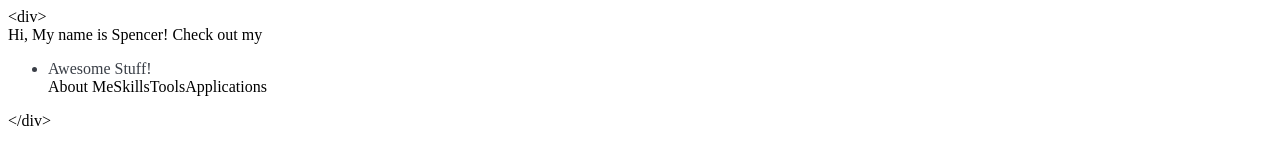
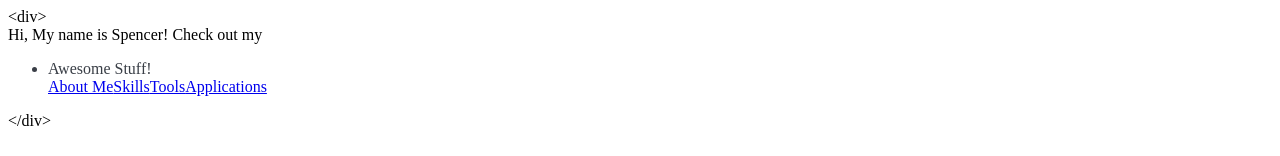
Before and after one commit to spenceruns/personal-website, a React app: page / in a window 1280 px wide. Shown: the top 156 px of the page. Built offline with nearby package versions, Linux system fonts and the light colour scheme; the HTML template or start-up script is replaced by a standard one.

Commit message:
Changed scroll behavior to be more smooth and not rely on npm packages

```diff
--- a/src/components/welcome-page.jsx
+++ b/src/components/welcome-page.jsx
@@ -61,42 +61,26 @@ function NoOption(props) {
   return (
     <>
       <li className={`welcome-page-option ${showing} selected`} onClick={props.toggleList} style={{ color: '#393e46'}}>Awesome Stuff!</li>
-      <Link to="about-me"
-      spy={true}
-      smooth={true}
-      duration={1000}
-      id="About Me"
-      className={`welcome-page-option about-me ${showing}`}
-      onClick={props.toggleList}>
-        About Me
-        </Link>
-      <Link to="skills"
-        spy={true}
-        smooth={true}
-        duration={1000}
+      <a href="#about-me"
+        id="About Me"
+        className={`welcome-page-option about-me ${showing}`}
+        onClick={props.toggleList}>
+        About Me</a>
+      <a href="#skills"
         id="Skills"
         className={`welcome-page-option skills ${showing}`}
         onClick={props.toggleList}>
-          Skills
-          </Link>
-      <Link to="tools"
-        spy={true}
-        smooth={true}
-        duration={1000}
+        Skills</a>
+      <a href="#tools"
         id="Tools"
         className={`welcome-page-option tools ${showing}`}
         onClick={props.toggleList}>
-        Tools
-          </Link>
-      <Link to="applications"
-        spy={true}
-        smooth={true}
-        duration={1000}
+        Tools</a>
+      <a href="#applications"
         id="Applications"
         className={`welcome-page-option applications ${showing}`}
         onClick={props.toggleList}>
-        Applications
-          </Link>
+        Applications</a>
     </>
   )
 }
@@ -111,33 +95,21 @@ function AboutMeOption(props) {
         onClick={props.toggleList}>
         About Me
         </li>
-      <Link to="skills"
-        spy={true}
-        smooth={true}
-        duration={1000}
+      <a href="#skills"
         id="Skills"
         className={`welcome-page-option skills ${showing}`}
         onClick={props.toggleList}>
-        Skills
-          </Link>
-      <Link to="tools"
-        spy={true}
-        smooth={true}
-        duration={1000}
+        Skills</a>
+      <a href="#tools"
         id="Tools"
         className={`welcome-page-option tools ${showing}`}
         onClick={props.toggleList}>
-        Tools
-          </Link>
-      <Link to="applications"
-        spy={true}
-        smooth={true}
-        duration={1000}
+        Tools</a>
+      <a href="#applications"
         id="Applications"
         className={`welcome-page-option applications ${showing}`}
         onClick={props.toggleList}>
-        Applications
-          </Link>
+        Applications</a>
     </>
   )
 }
@@ -152,33 +124,21 @@ function SkillsOption(props) {
         onClick={props.toggleList}>
         Skills
         </li>
-      <Link to="about-me"
-        spy={true}
-        smooth={true}
-        duration={1000}
+      <a href="#about-me"
         id="About Me"
         className={`welcome-page-option about-me ${showing}`}
         onClick={props.toggleList}>
-        About Me
-        </Link>
-      <Link to="tools"
-        spy={true}
-        smooth={true}
-        duration={1000}
+        About Me</a>
+      <a href="#tools"
         id="Tools"
         className={`welcome-page-option tools ${showing}`}
         onClick={props.toggleList}>
-        Tools
-          </Link>
-      <Link to="applications"
-        spy={true}
-        smooth={true}
-        duration={1000}
+        Tools</a>
+      <a href="#applications"
         id="Applications"
         className={`welcome-page-option applications ${showing}`}
         onClick={props.toggleList}>
-        Applications
-          </Link>
+        Applications</a>
     </>
   )
 }
@@ -188,33 +148,21 @@ function ToolsOption(props) {
   return (
     <>
       <li id="Tools" className={`welcome-page-option tools ${showing} selected`} onClick={props.toggleList}>Tools</li>
-      <Link to="about-me"
-        spy={true}
-        smooth={true}
-        duration={1000}
+      <a href="#about-me"
         id="About Me"
         className={`welcome-page-option about-me ${showing}`}
         onClick={props.toggleList}>
-        About Me
-        </Link>
-      <Link to="skills"
-        spy={true}
-        smooth={true}
-        duration={1000}
+        About Me</a>
+      <a href="#skills"
         id="Skills"
         className={`welcome-page-option skills ${showing}`}
         onClick={props.toggleList}>
-        Skills
-          </Link>
-      <Link to="applications"
-        spy={true}
-        smooth={true}
-        duration={1000}
+        Skills</a>
+      <a href="#applications"
         id="Applications"
         className={`welcome-page-option applications ${showing}`}
         onClick={props.toggleList}>
-        Applications
-          </Link>
+        Applications</a>
     </>
   )
 }
@@ -224,33 +172,21 @@ function ApplicationsOption(props) {
   return (
     <>
       <li id="Applications" className={`welcome-page-option applications ${showing} selected`} onClick={props.toggleList}>Applications</li>
-      <Link to="about-me"
-        spy={true}
-        smooth={true}
-        duration={1000}
+      <a href="#about-me"
         id="About Me"
         className={`welcome-page-option about-me ${showing}`}
         onClick={props.toggleList}>
-        About Me
-        </Link>
-      <Link to="skills"
-        spy={true}
-        smooth={true}
-        duration={1000}
+        About Me</a>
+      <a href="#skills"
         id="Skills"
         className={`welcome-page-option skills ${showing}`}
         onClick={props.toggleList}>
-        Skills
-          </Link>
-      <Link to="tools"
-        spy={true}
-        smooth={true}
-        duration={1000}
+        Skills</a>
+      <a href="#tools"
         id="Tools"
         className={`welcome-page-option tools ${showing}`}
         onClick={props.toggleList}>
-        Tools
-          </Link>
+        Tools</a>
     </>
   )
 }
```
Also changed, not shown: 2 other files (tests, documents, lock files or other folders).
